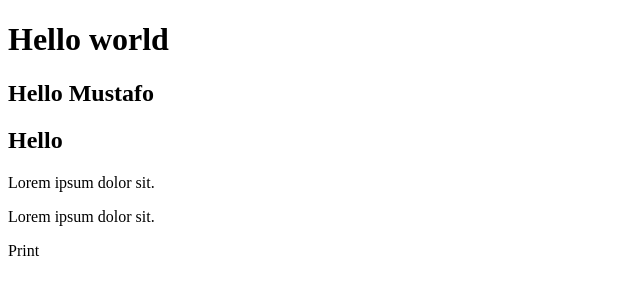
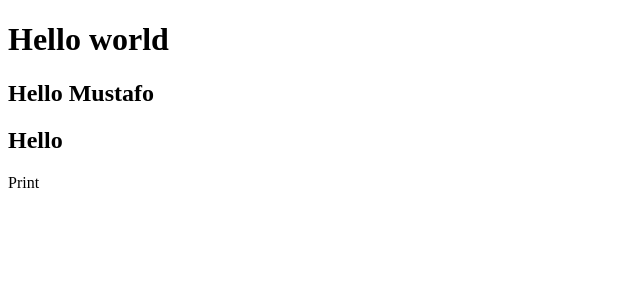
Before and after one commit to Mustafo2004/backendtest, a plain HTML site: page index.html in a window 1280 px wide. Shown: the whole page, without its empty margins (0-640 px from the left). Drawn offline with Linux system fonts and the light colour scheme.

Commit message:
fouthChabgeindex.html

```diff
--- a/index.html
+++ b/index.html
@@ -9,8 +9,6 @@
     <h1>Hello world</h1>
     <h2>Hello Mustafo</h2>
     <h2>Hello</h2>
-    <p>Lorem ipsum dolor sit.</p>
-    <p>Lorem ipsum dolor sit.</p>
     <p>Print</p>
 
 
```
